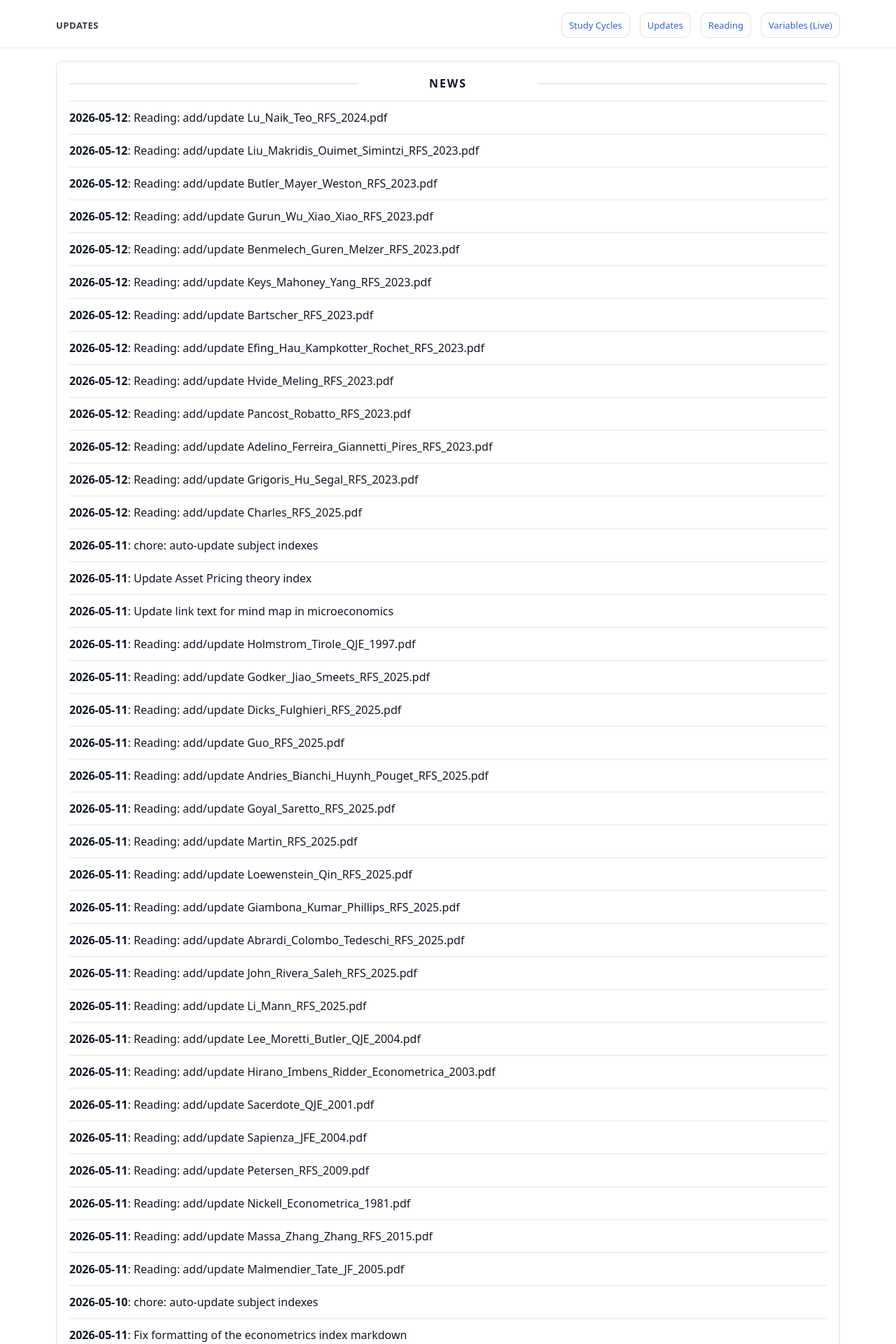
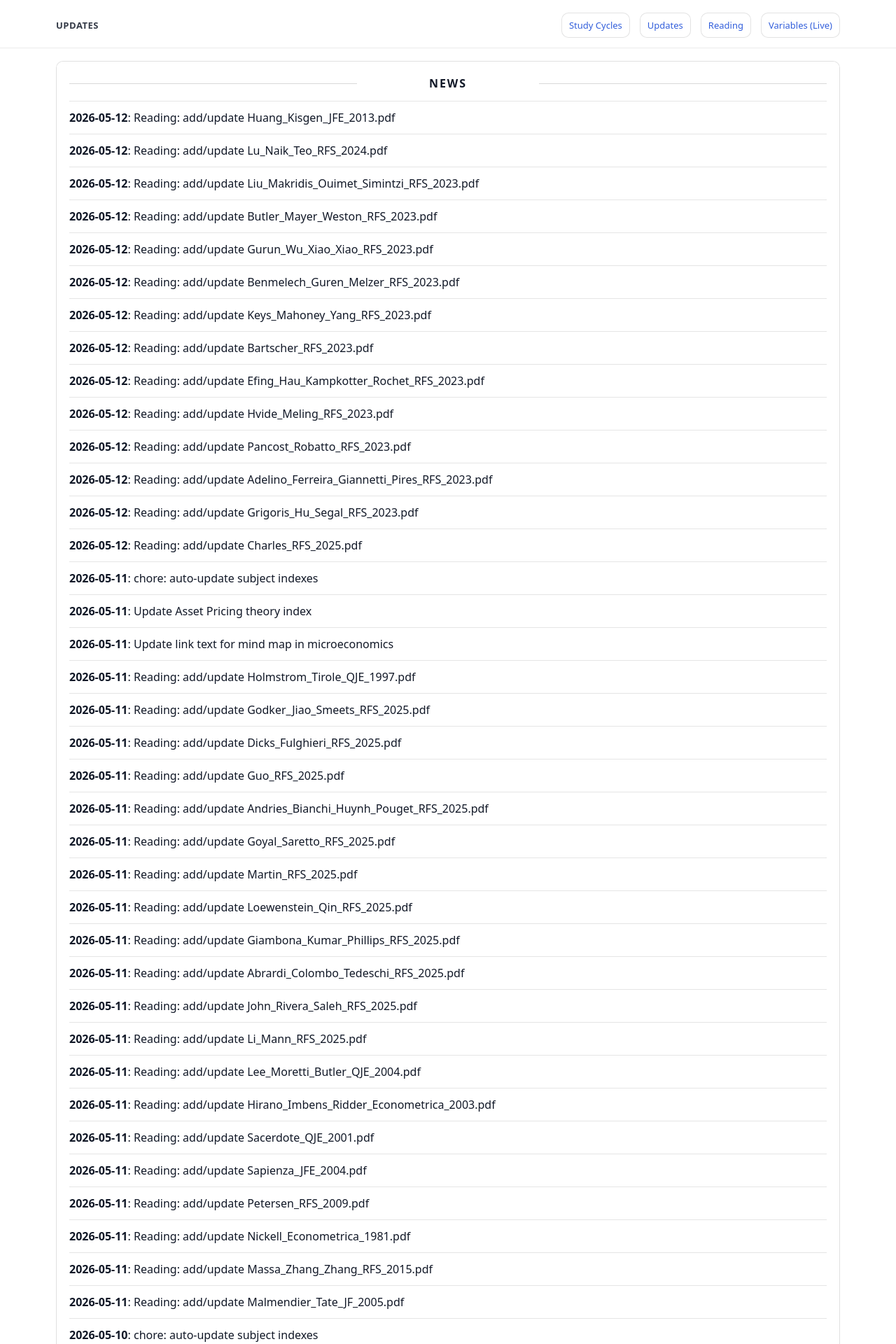
Before and after one commit to yaxinzn/study-archive, a Jekyll site: the page built from updates/index.md, in a window 1280 px wide. Shown: the top 1920 px of the page at 70% size. Built offline with Jekyll 4.4.1, drawn with Linux system fonts in a browser that asks for light colours; some of the changed text lies outside the part shown.

Commit message:
chore: update NEWS feed

```diff
--- a/_data/news.yml
+++ b/_data/news.yml
@@ -1,4 +1,7 @@
 # Auto-generated update history (sorted newest -> oldest). Do not edit manually.
+- ts: "1778575875"
+  date: "2026-05-12"
+  title: "Reading: add/update Huang_Kisgen_JFE_2013.pdf"
 - ts: "1778575788"
   date: "2026-05-12"
   title: "Reading: add/update Lu_Naik_Teo_RFS_2024.pdf"
```
